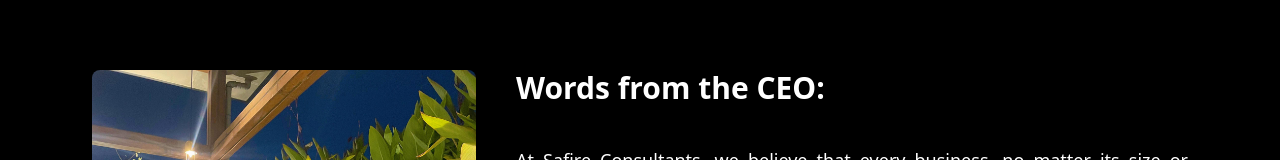
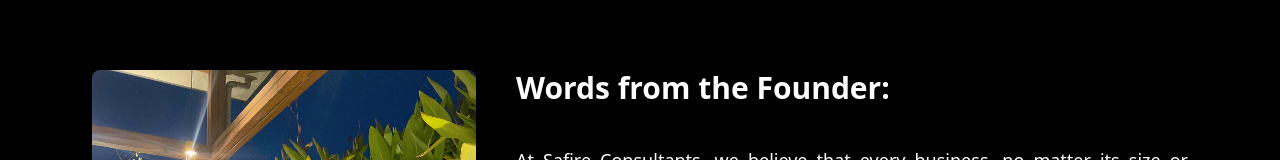
Before and after one commit to safireconsultants/safire-consultant, a Next.js app: page /blog in a window 1280 px wide. Shown: the part 178-338 px from the top of the page. Built offline with nearby package versions, Linux system fonts and the light colour scheme.

Commit message:
refactor: Update CEO's message heading in BlogPage component

```diff
--- a/app/(root)/(routes)/blog/page.tsx
+++ b/app/(root)/(routes)/blog/page.tsx
@@ -90,7 +90,7 @@ export default function BlogPage() {
             />
           </div>
           <div className="max-w-2xl">
-            <h1 className="md:text-3xl text-2xl font-semibold text-white">Words from the CEO:</h1>
+            <h1 className="md:text-3xl text-2xl font-semibold text-white">Words from the Founder:</h1>
             <p className="mt-10 text-lg md:text-justify">
               At Safire Consultants, we believe that every business, no matter
               its size or industry, has the potential to achieve greatness. As
```
